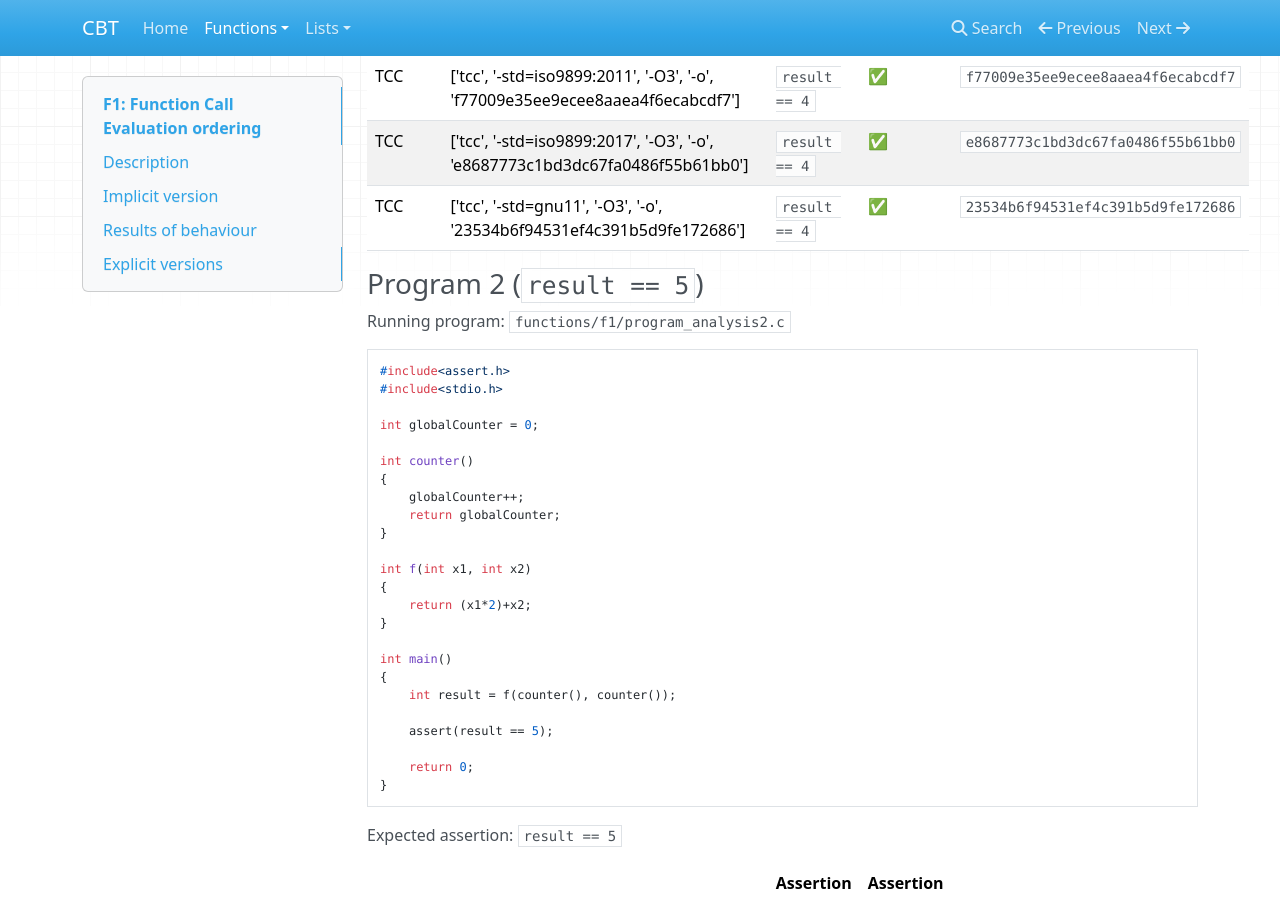
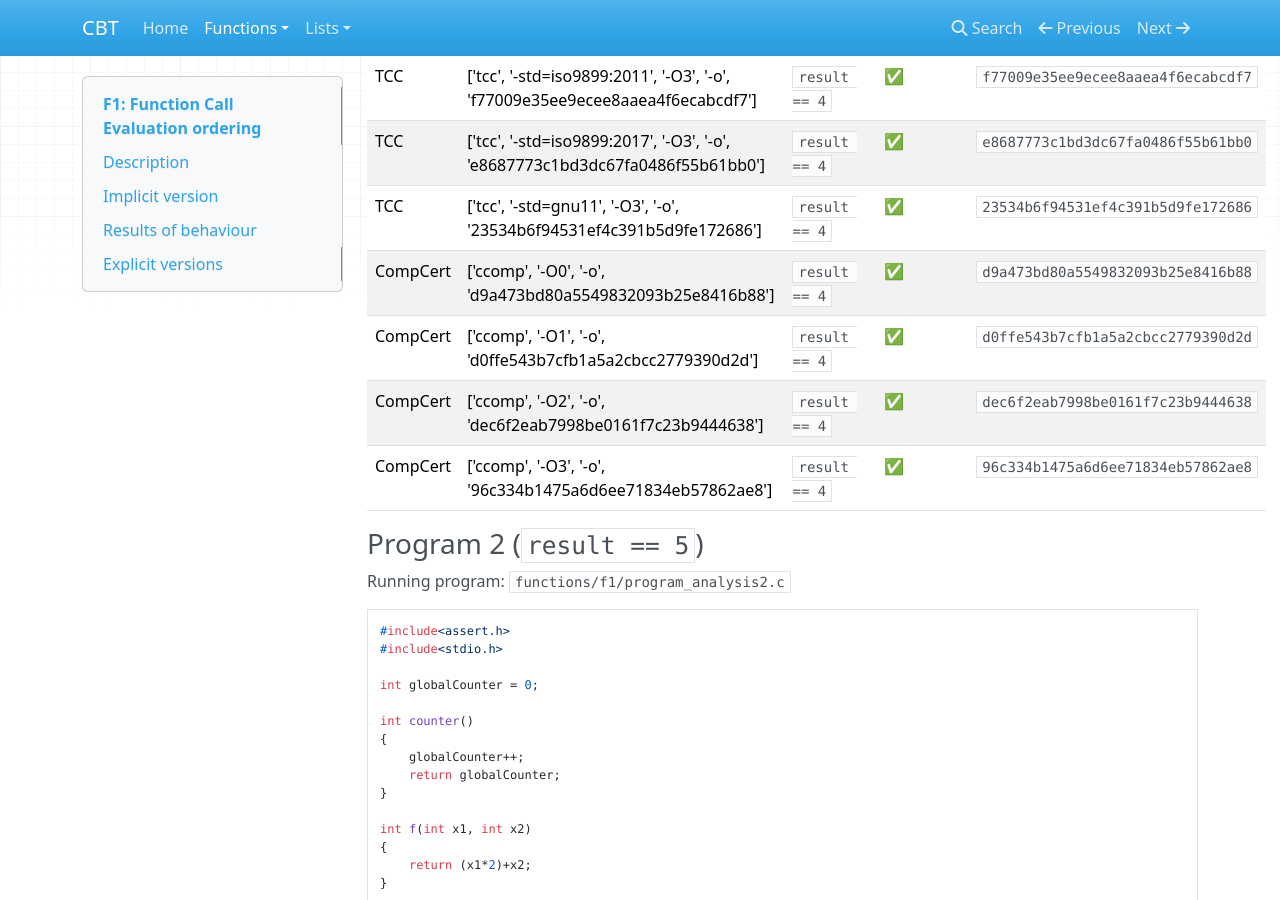
Before and after one commit to cbtorture/findings, an MkDocs documentation site: the page built from docs/f1.md, in a window 1280 px wide and 900 px high, scrolled down 16766 px. Built offline with MkDocs 1.6.1, drawn with Linux system fonts in a browser that asks for light colours; nearby versions of some CDN libraries; some of the changed text lies outside the part shown.

Commit message:
Updated F1 tests with CompCert tests

```diff
--- a/docs/f1.md
+++ b/docs/f1.md
@@ -334,6 +334,10 @@ Expected assertion: `result == 4`
 |TCC| ['tcc', '-std=iso9899:2011', '-O3', '-o', 'f77009e35ee9ecee8aaea4f6ecabcdf7']| `result == 4` | ✅️| `f77009e35ee9ecee8aaea4f6ecabcdf7` |
 |TCC| ['tcc', '-std=iso9899:2017', '-O3', '-o', 'e8687773c1bd3dc67fa0486f55b61bb0']| `result == 4` | ✅️| `e8687773c1bd3dc67fa0486f55b61bb0` |
 |TCC| ['tcc', '-std=gnu11', '-O3', '-o', '23534b6f94531ef4c391b5d9fe172686']| `result == 4` | ✅️| `23534b6f94531ef4c391b5d9fe172686` |
+|CompCert| ['ccomp', '-O0', '-o', 'd9a473bd80a5549832093b25e8416b88']| `result == 4` | ✅️| `d9a473bd80a5549832093b25e8416b88` |
+|CompCert| ['ccomp', '-O1', '-o', 'd0ffe543b7cfb1a5a2cbcc2779390d2d']| `result == 4` | ✅️| `d0ffe543b7cfb1a5a2cbcc2779390d2d` |
+|CompCert| ['ccomp', '-O2', '-o', 'dec6f2eab7998be0161f7c23b9444638']| `result == 4` | ✅️| `dec6f2eab7998be0161f7c23b9444638` |
+|CompCert| ['ccomp', '-O3', '-o', '96c334b1475a6d6ee71834eb57862ae8']| `result == 4` | ✅️| `96c334b1475a6d6ee71834eb57862ae8` |
 
 ### Program 2 (`result == 5`)
 
@@ -601,6 +605,10 @@ Expected assertion: `result == 5`
 |TCC| ['tcc', '-std=iso9899:2011', '-O3', '-o', 'f77009e35ee9ecee8aaea4f6ecabcdf7']| `result == 5` | ❌️| `f77009e35ee9ecee8aaea4f6ecabcdf7` |
 |TCC| ['tcc', '-std=iso9899:2017', '-O3', '-o', 'e8687773c1bd3dc67fa0486f55b61bb0']| `result == 5` | ❌️| `e8687773c1bd3dc67fa0486f55b61bb0` |
 |TCC| ['tcc', '-std=gnu11', '-O3', '-o', '23534b6f94531ef4c391b5d9fe172686']| `result == 5` | ❌️| `23534b6f94531ef4c391b5d9fe172686` |
+|CompCert| ['ccomp', '-O0', '-o', 'd9a473bd80a5549832093b25e8416b88']| `result == 5` | ❌️| `d9a473bd80a5549832093b25e8416b88` |
+|CompCert| ['ccomp', '-O1', '-o', 'd0ffe543b7cfb1a5a2cbcc2779390d2d']| `result == 5` | ❌️| `d0ffe543b7cfb1a5a2cbcc2779390d2d` |
+|CompCert| ['ccomp', '-O2', '-o', 'dec6f2eab7998be0161f7c23b9444638']| `result == 5` | ❌️| `dec6f2eab7998be0161f7c23b9444638` |
+|CompCert| ['ccomp', '-O3', '-o', '96c334b1475a6d6ee71834eb57862ae8']| `result == 5` | ❌️| `96c334b1475a6d6ee71834eb57862ae8` |
 
 ### Analysis
 
```
